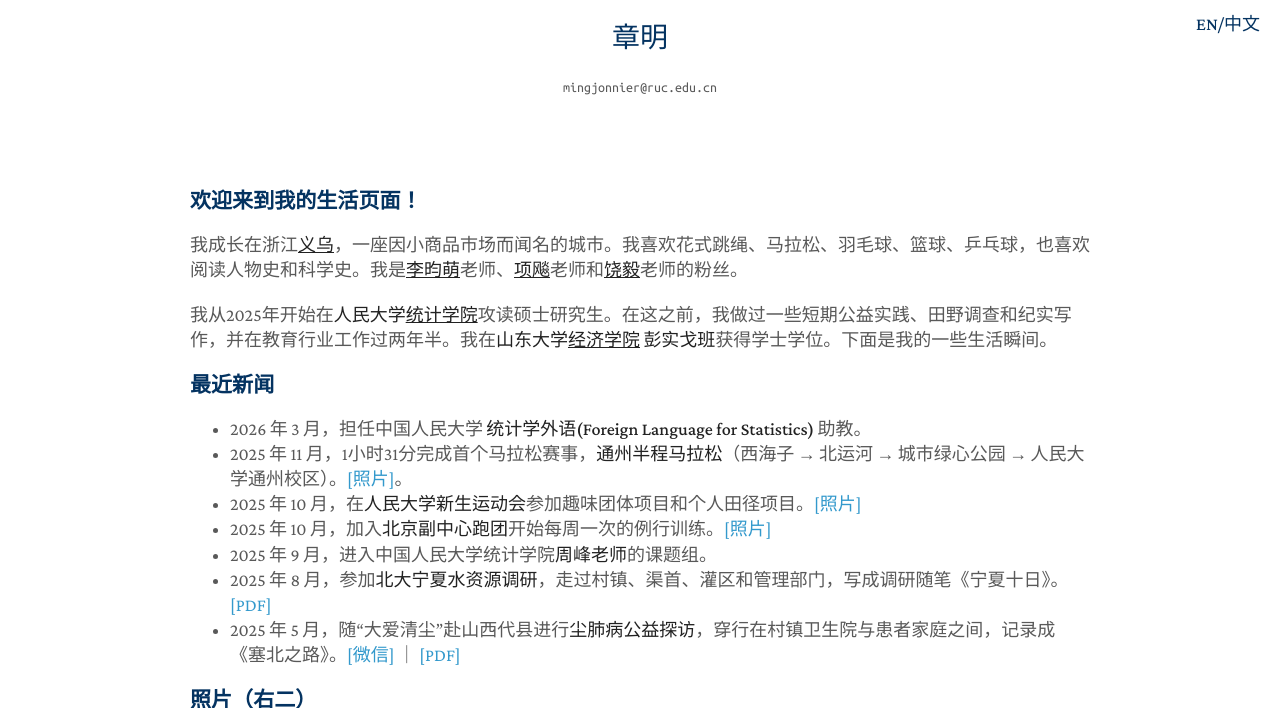
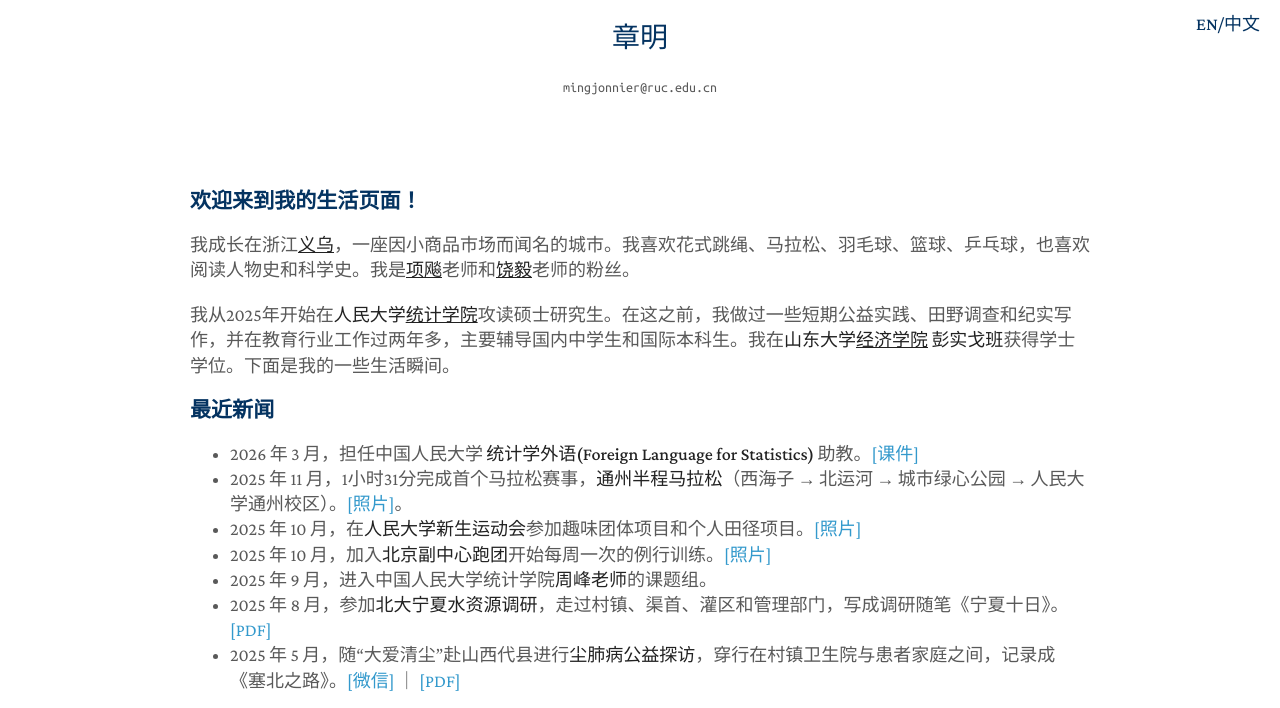
Before and after one commit to zhangming4153/zhangming4153.github.io, a Jekyll site: the page built from cn/index.md, in a window 1280 px wide and 900 px high, scrolled down 499 px, cut to the strip 0-708 px from the top of the window. Built offline with Jekyll 4.4.1, drawn with Linux system fonts in a browser that asks for light colours; a style sheet for code colours, icons or effects is not loaded.

Commit message:
Update index.md

```diff
--- a/cn/index.md
+++ b/cn/index.md
@@ -5,12 +5,12 @@ title: 章明
 ---
 ### 欢迎来到我的生活页面！
 
-我成长在浙江<a href="https://en.wikipedia.org/wiki/Yiwu"><strong><u>义乌</u></strong></a>，一座因小商品市场而闻名的城市。我喜欢花式跳绳、马拉松、羽毛球、篮球、乒乓球，也喜欢阅读人物史和科学史。我是<a href="http://guoxue.ruc.edu.cn/szdw/gwjys/727166927bea4dd7a5164420aabd1494.htm"><strong><u>李昀萌</u></strong></a>老师、<a href="https://baike.baidu.com/item/项飙/23318243"><strong><u>项飚</u></strong></a>老师和<a href="https://en.wikipedia.org/wiki/Rao_Yi"><strong><u>饶毅</u></strong></a>老师的粉丝。
+我成长在浙江<a href="https://en.wikipedia.org/wiki/Yiwu"><strong><u>义乌</u></strong></a>，一座因小商品市场而闻名的城市。我喜欢花式跳绳、马拉松、羽毛球、篮球、乒乓球，也喜欢阅读人物史和科学史。我是<a href="https://baike.baidu.com/item/项飙/23318243"><strong><u>项飚</u></strong></a>老师和<a href="https://en.wikipedia.org/wiki/Rao_Yi"><strong><u>饶毅</u></strong></a>老师的粉丝。
 
-我从2025年开始在**人民大学**<a href="http://stat.ruc.edu.cn"><strong><u>统计学院</u></strong></a>攻读硕士研究生。在这之前，我做过一些短期公益实践、田野调查和纪实写作，并在教育行业工作过两年半。我在**山东大学**<a href="https://www.econ.sdu.edu.cn"><strong><u>经济学院</u></strong></a> **彭实戈班**获得学士学位。下面是我的一些生活瞬间。
+我从2025年开始在**人民大学**<a href="http://stat.ruc.edu.cn"><strong><u>统计学院</u></strong></a>攻读硕士研究生。在这之前，我做过一些短期公益实践、田野调查和纪实写作，并在教育行业工作过两年多，主要辅导国内中学生和国际本科生。我在**山东大学**<a href="https://www.econ.sdu.edu.cn"><strong><u>经济学院</u></strong></a> **彭实戈班**获得学士学位。下面是我的一些生活瞬间。
 
 ### 最近新闻
-- 2026 年 3 月，担任中国人民大学 **统计学外语(Foreign Language for Statistics)** 助教。
+- 2026 年 3 月，担任中国人民大学 **统计学外语(Foreign Language for Statistics)** 助教。[[课件]]()
 - 2025 年 11 月，1小时31分完成首个马拉松赛事，**通州半程马拉松**（西海子 → 北运河 → 城市绿心公园 → 人民大学通州校区）。[[照片]](/assets/tongz_semimara_profile.jpg)。
 - 2025 年 10 月，在**人民大学新生运动会**参加趣味团体项目和个人田径项目。[[照片]](/assets/sportsmeeting_2025.JPG)
 - 2025 年 10 月，加入**北京副中心跑团**开始每周一次的例行训练。[[照片]](/assets/tongz_group.png)
```
